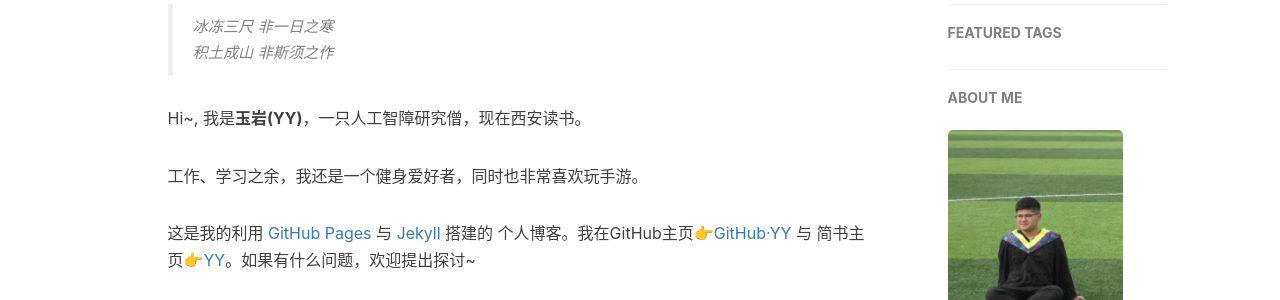
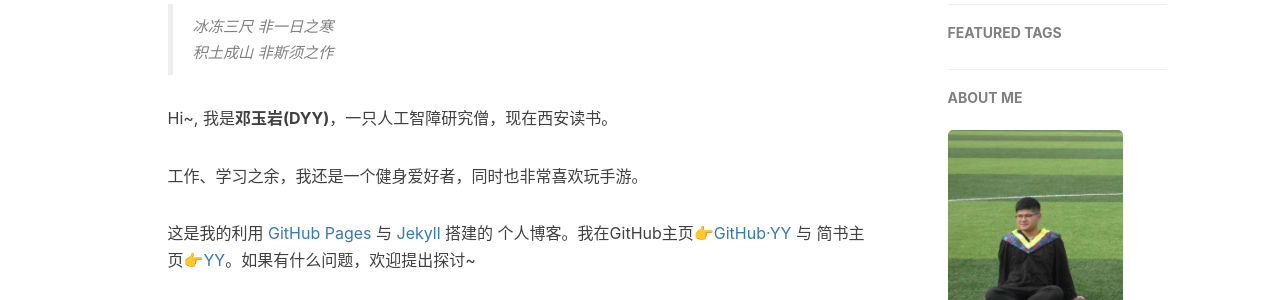
Before and after one commit to dengyuyan/dengyuyan.github.io, a Jekyll site: the page built from about.html, in a window 1280 px wide. Shown: the part 454-754 px from the top of the page. Built offline with Jekyll 4.4.1, drawn with Linux system fonts in a browser that asks for light colours; nearby versions of some CDN libraries; comment, search, counter and statistics services are not loaded.

Commit message:
Update about.html

```diff
--- a/about.html
+++ b/about.html
@@ -18,11 +18,11 @@
     <blockquote><p>冰冻三尺 非一日之寒<br>
     积土成山 非斯须之作</p></blockquote>
 
-    <p>Hi~, 我是<strong>玉岩(YY)</strong>，一只人工智障研究僧，现在西安读书。</p>
+    <p>Hi~, 我是<strong>邓玉岩(DYY)</strong>，一只人工智障研究僧，现在西安读书。</p>
 
     <p>工作、学习之余，我还是一个健身爱好者，同时也非常喜欢玩手游。</p>
 
-    <p>这是我的利用 <a href="https://pages.github.com/">GitHub Pages</a> 与 <a href="http://jekyll.com.cn/">Jekyll</a> 搭建的 个人博客。我在GitHub主页<a href="https://github.com/dengyuyan">👉GitHub·YY</a> 与 简书主页<a href="https://http://www.jianshu.com/u/e71990ada2fd">👉YY</a>。如果有什么问题，欢迎提出探讨~</p>
+    <p>这是我的利用 <a href="https://pages.github.com/">GitHub Pages</a> 与 <a href="http://jekyll.com.cn/">Jekyll</a> 搭建的 个人博客。我在GitHub主页<a href="https://github.com/dengyuyan">👉GitHub·YY</a> 与 简书主页<a href="https://http://www.jianshu.com/u/09bf34e6b9f9">👉YY</a>。如果有什么问题，欢迎提出探讨~</p>
 
     <p></p>
 
```
